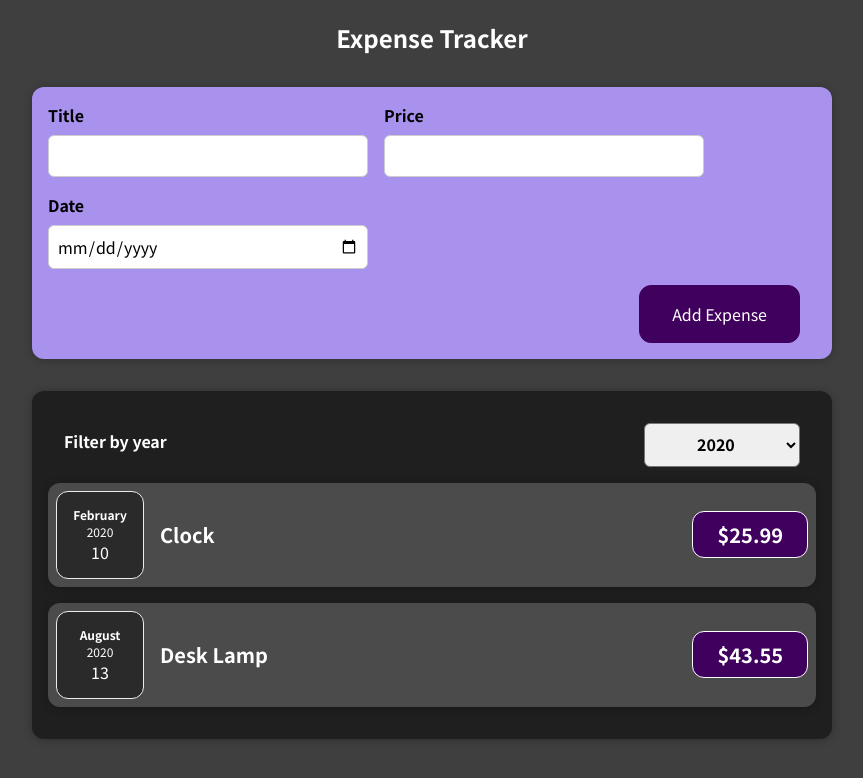
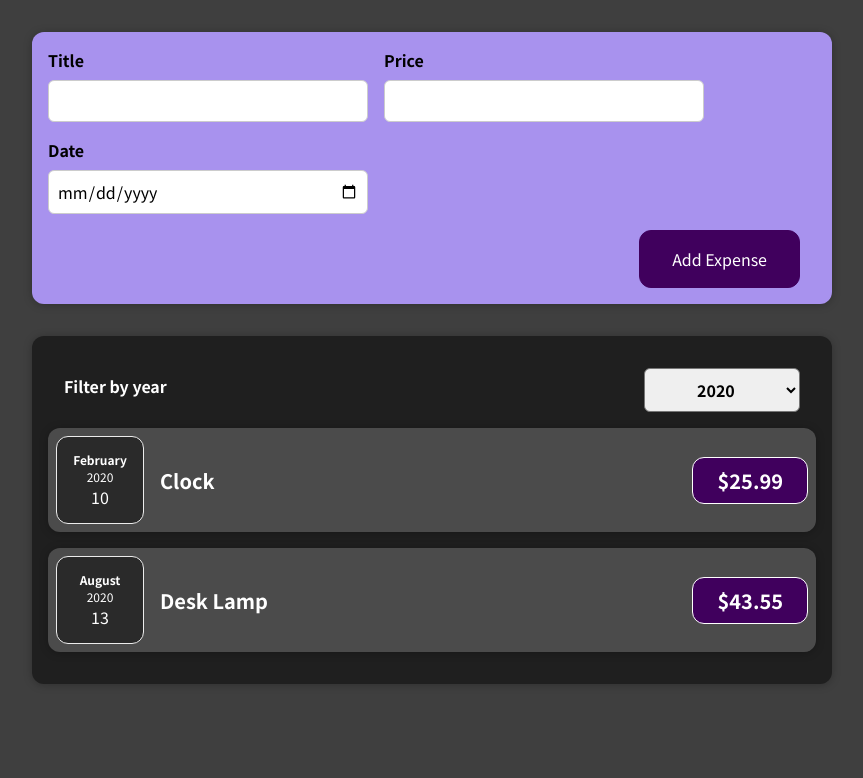
Before and after one commit to SulthanNK/Expense-Tracker, a React (Create React App) app: page / in a window 1280 px wide. Shown: the top 778 px of the page, without its empty margins (208-1071 px from the left). Built offline with nearby package versions, Linux system fonts and the light colour scheme.

Commit message:
Remove: App title and styles

```diff
--- a/src/App.js
+++ b/src/App.js
@@ -2,8 +2,6 @@ import { useState } from 'react';
 
 import Expense from './components/Expense/Expense';
 import NewExpense from './components/NewExpense/NewExpense';
-
-import './styles/App.css';
 
 const dummyData = [
   {
@@ -37,7 +35,6 @@ const App = () => {
 
   return (
     <div>
-      <h2 className='app__title'>Expense Tracker</h2>
       <NewExpense onDataPass={addExpense} />
       <Expense data={expenses} />
     </div>
--- a/src/styles/App.css
+++ /dev/null
@@ -1,4 +0,0 @@
-.app__title {
-  color: white;
-  text-align: center;
-}
```
